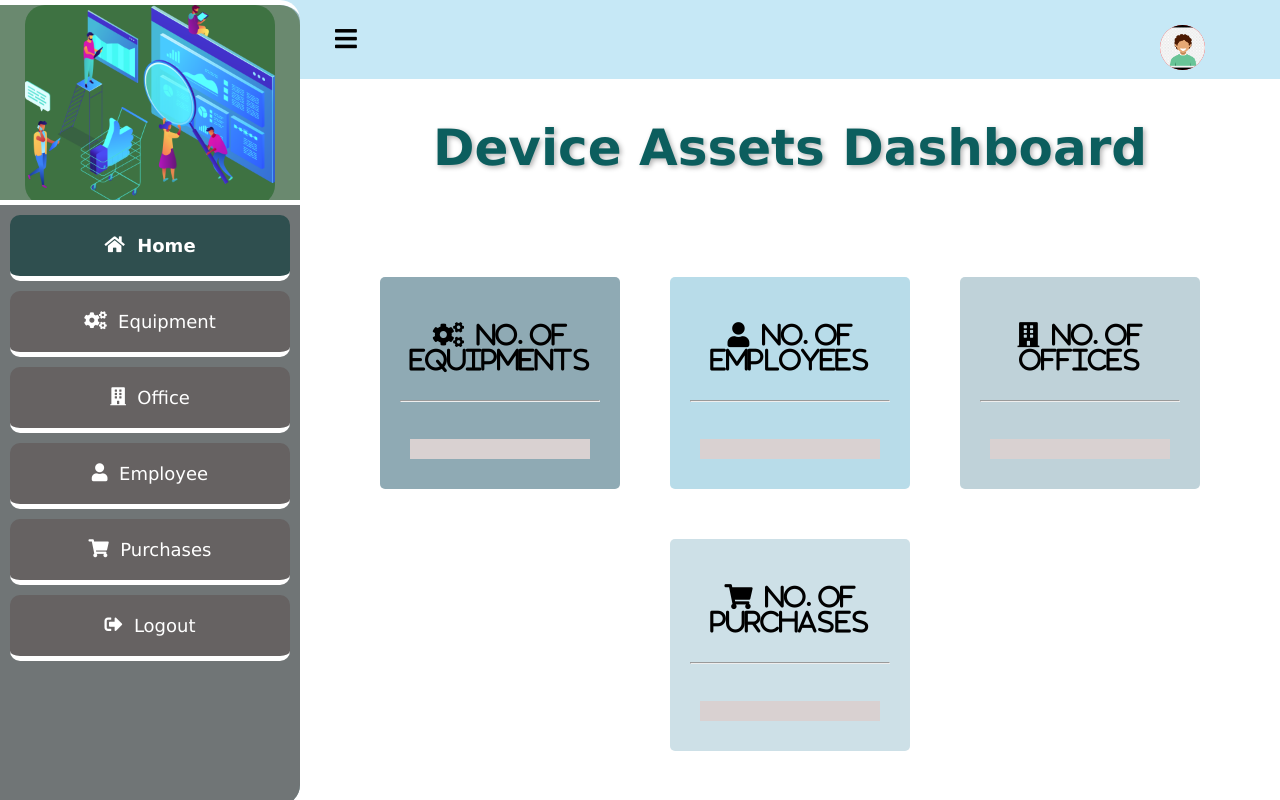
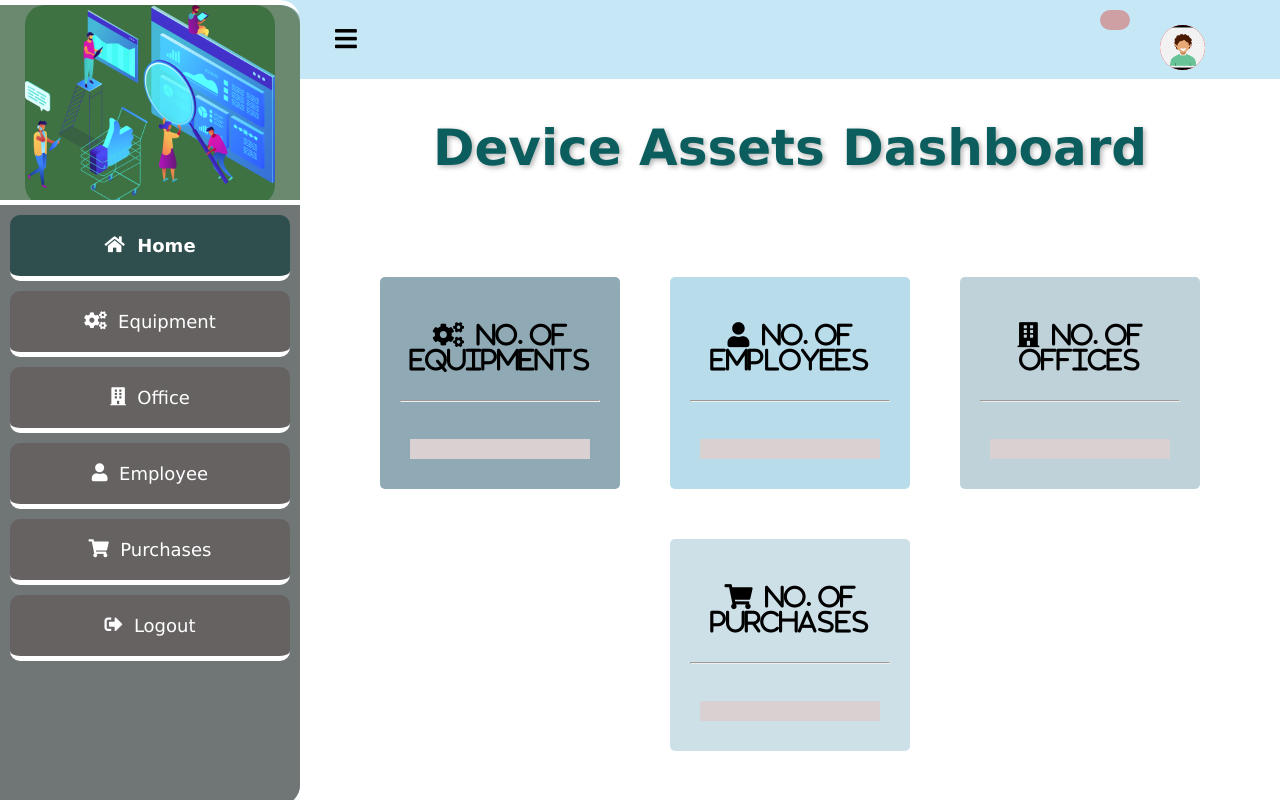
Before and after one commit to Aristocratjnr/device-inventory-system, a Flask app: template templates/main.html in a window 1280 px wide. Run offline with Flask 3, Linux system fonts and the light colour scheme; the template is opened without the code that fills it, so the values that code supplies are empty.

Commit message:
Update main1.css for improved hover effect on header image

```diff
--- a/static/main1.css
+++ b/static/main1.css
@@ -50,6 +50,11 @@ body {
   float: right;
   justify-content: center;
   margin-right: 50px;
+  transition: transform 0.3s ease; /* Smooth transition for hover effect */
+}
+
+.header img:hover {
+  transform: scale(1.1); /* Slightly enlarge on hover */
 }
 
 #sidebar-icon {
@@ -85,13 +90,22 @@ body {
 #login-name {
   margin-right: 150px;
   float: right;
-  padding: auto;
   font-size: 30px;
   font-weight: bold;
   margin-bottom: 12px;
-  top: 10;
+  top: 10px;
   right: 0%;
   position: absolute;
+  color: #fff; /* Set text color */
+  background: rgba(210, 128, 128, 0.7); /* Semi-transparent background */
+  padding: 10px 15px; /* Add padding for better spacing */
+  border-radius: 10px; /* Rounded corners */
+  transition: background 0.3s ease, color 0.3s ease; /* Smooth transition for hover effects */
+}
+
+#login-name:hover {
+  background: #fff; /* Change background on hover */
+  color: #ceafaf; /* Change text color on hover */
 }
 
 .sidebar {
```
